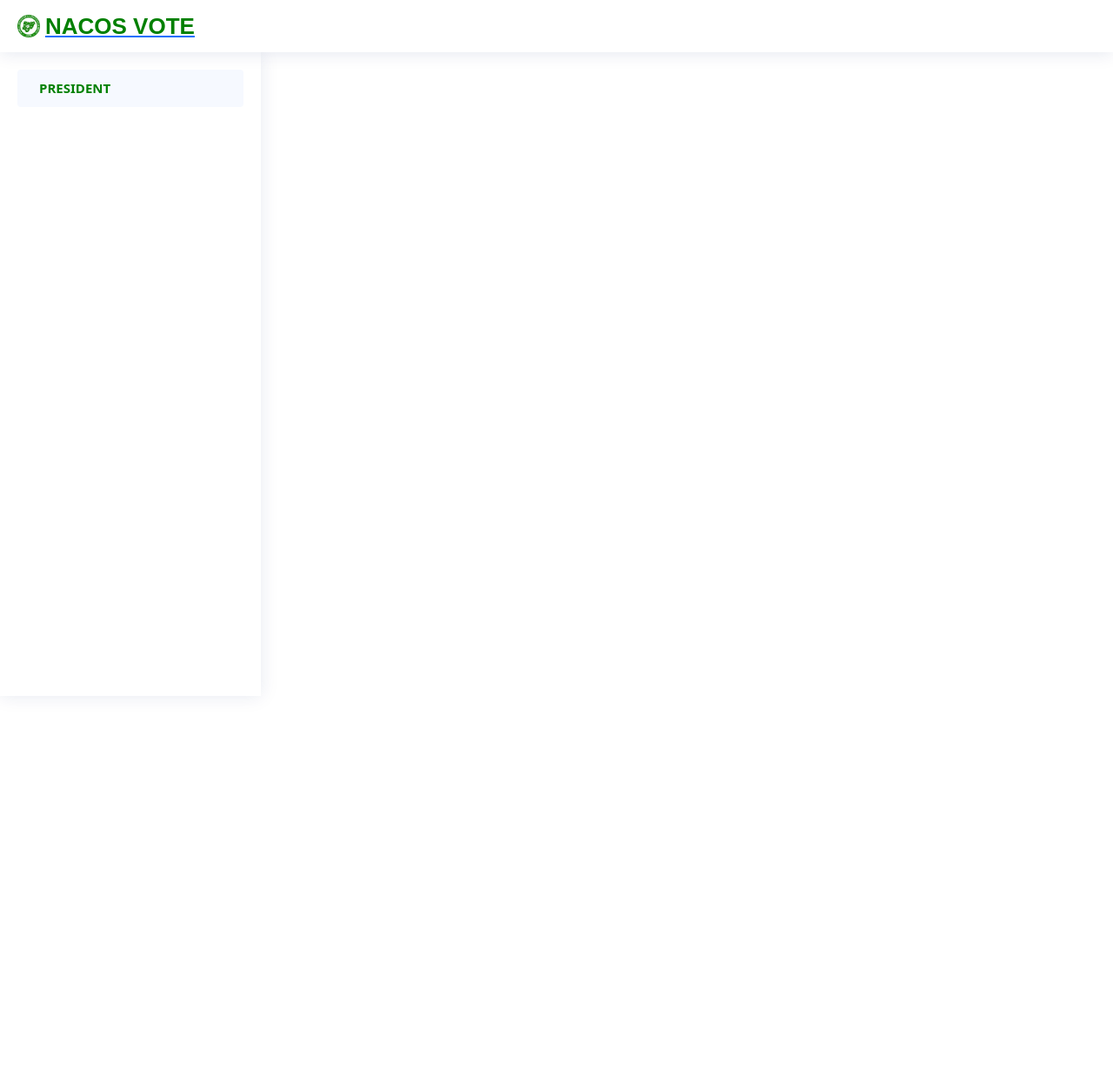
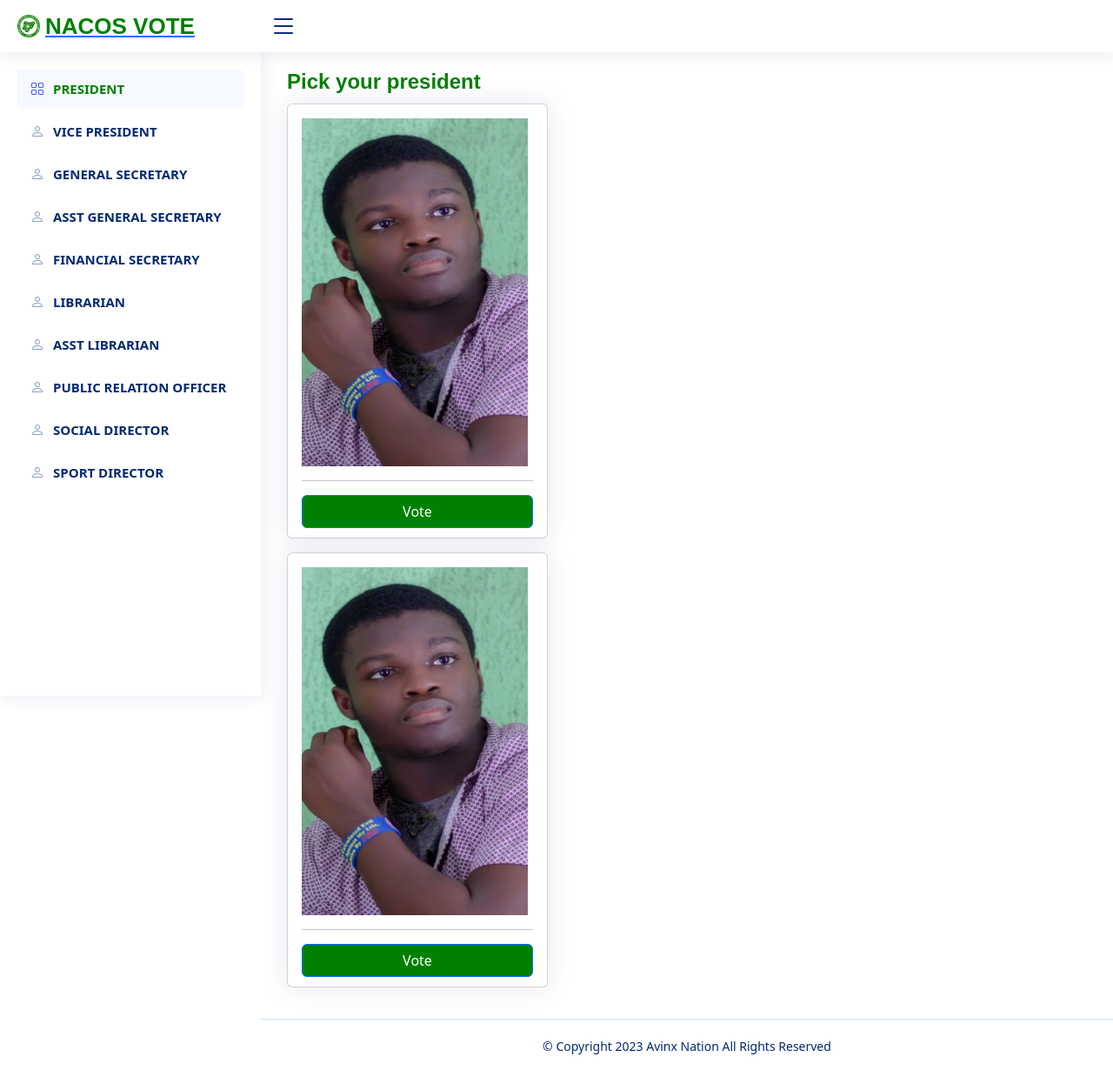
Before and after one commit to 56radius/mtuvote, a React (Create React App) app: page /home in a window 1280 px wide. Shown: the whole page at 87% size. Before the commit the page ends 800 px from the top, so only its background shows below. Built offline with nearby package versions, Linux system fonts and the light colour scheme.

Commit message:
Committing the dashboard

```diff
--- a/src/components/HomeScreen.js
+++ b/src/components/HomeScreen.js
@@ -2,12 +2,14 @@ import React from "react";
 
 //logo
 import logo from ".././assets/img/logo.jpg";
+import merit from ".././assets/img/merit.JPG";
 
 //import css files
 import ".././assets/dashboard/assets/css/style.css";
 
 //import vendor files
 import ".././assets/dashboard/assets/vendor/bootstrap/css/bootstrap.min.css";
+import ".././assets/dashboard/assets/vendor/bootstrap-icons/bootstrap-icons.css";
 
 function HomeScreen() {
   return (
@@ -42,8 +44,160 @@ function HomeScreen() {
               <span style={{ color: "green" }}> PRESIDENT </span>
             </a>
           </li>
+
+          <li className="nav-item">
+            <a className="nav-link collapsed" href="users-profile.html">
+              <i className="bi bi-person"></i>
+              <span> VICE PRESIDENT </span>
+            </a>
+          </li>
+
+          <li className="nav-item">
+            <a className="nav-link collapsed" href="users-profile.html">
+              <i className="bi bi-person"></i>
+              <span> GENERAL SECRETARY </span>
+            </a>
+          </li>
+
+          <li className="nav-item">
+            <a className="nav-link collapsed" href="users-profile.html">
+              <i className="bi bi-person"></i>
+              <span> ASST GENERAL SECRETARY </span>
+            </a>
+          </li>
+
+          <li className="nav-item">
+            <a className="nav-link collapsed" href="users-profile.html">
+              <i className="bi bi-person"></i>
+              <span> FINANCIAL SECRETARY </span>
+            </a>
+          </li>
+
+          <li className="nav-item">
+            <a className="nav-link collapsed" href="users-profile.html">
+              <i className="bi bi-person"></i>
+              <span> LIBRARIAN </span>
+            </a>
+          </li>
+
+          <li className="nav-item">
+            <a className="nav-link collapsed" href="users-profile.html">
+              <i className="bi bi-person"></i>
+              <span> ASST LIBRARIAN </span>
+            </a>
+          </li>
+
+          <li className="nav-item">
+            <a className="nav-link collapsed" href="users-profile.html">
+              <i className="bi bi-person"></i>
+              <span> PUBLIC RELATION OFFICER </span>
+            </a>
+          </li>
+
+          <li className="nav-item">
+            <a className="nav-link collapsed" href="users-profile.html">
+              <i className="bi bi-person"></i>
+              <span> SOCIAL DIRECTOR </span>
+            </a>
+          </li>
+
+          <li className="nav-item">
+            <a className="nav-link collapsed" href="users-profile.html">
+              <i className="bi bi-person"></i>
+              <span> SPORT DIRECTOR </span>
+            </a>
+          </li>
         </ul>
       </aside>
+
+      {/* main and footer */}
+      <main id="main" className="main">
+        <div className="pagetitle">
+          <h1>
+            {" "}
+            <span style={{ color: "green" }}> Pick your president </span>
+          </h1>
+        </div>
+
+        <section className="section dashboard">
+          <div className="row">
+            <div className="col-lg-8">
+              {/* Cards */}
+              {/* first picture vote */}
+              <div className="card mb-3" style={{ width: 300, height: 500 }}>
+                <div className="card-body">
+                  <div className="col-12">
+                    <img
+                      src={merit}
+                      alt="merit"
+                      style={{
+                        width: 260,
+                        height: 400,
+                        justifyContent: "center",
+                        alignItems: "center",
+                        left: 0,
+                        bottom: 0,
+                      }}
+                    />
+
+                    <hr />
+                    <button
+                      className="btn btn-primary w-100"
+                      name="login"
+                      type="submit"
+                      style={{
+                        backgroundColor: "green",
+                      }}
+                    >
+                      Vote
+                    </button>
+                  </div>
+                </div>
+              </div>
+
+              {/* Second picture vote */}
+              <div className="card mb-3" style={{ width: 300, height: 500 }}>
+                <div className="card-body">
+                  <div className="col-12">
+                    <img
+                      src={merit}
+                      alt="merit"
+                      style={{
+                        width: 260,
+                        height: 400,
+                        justifyContent: "center",
+                        alignItems: "center",
+                        left: 0,
+                        bottom: 0,
+                      }}
+                    />
+
+                    <hr />
+                    <button
+                      className="btn btn-primary w-100"
+                      name="login"
+                      type="submit"
+                      style={{
+                        backgroundColor: "green",
+                      }}
+                    >
+                      Vote
+                    </button>
+                  </div>
+                </div>
+              </div>
+            </div>
+          </div>
+        </section>
+      </main>
+
+      {/* footer */}
+      <footer id="footer" className="footer">
+        <div className="copyright">
+          &copy; Copyright 2023 Avinx Nation All Rights Reserved
+        </div>
+        <div className="credits"></div>
+      </footer>
     </div>
   );
 }
```
Also changed, not shown: src/assets/img/merit.JPG (added).
